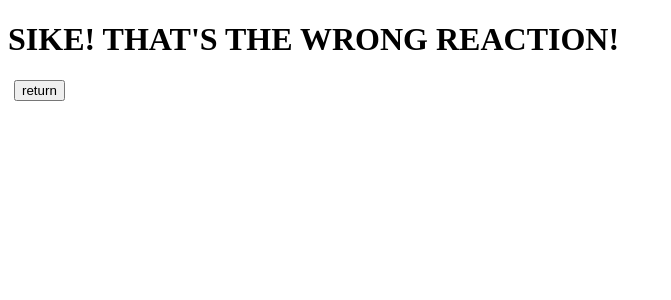
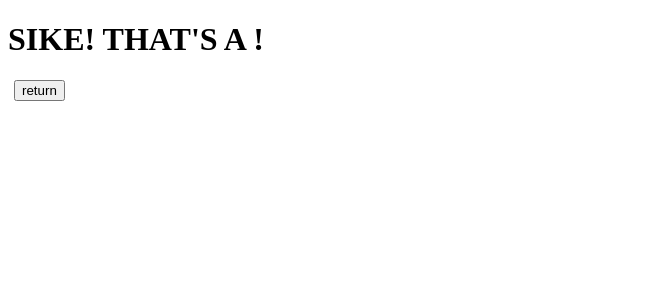
Before and after one commit to phillipma10/Organic_Chemistry_Search_Bar, a React (Create React App) app: page /reactions in a window 1280 px wide. Shown: the top 300 px of the page, without its empty margins (0-671 px from the left). Built offline with nearby package versions, Linux system fonts and the light colour scheme.

Commit message:
passing props

```diff
--- a/src/App.js
+++ b/src/App.js
@@ -10,7 +10,7 @@ function App() {
     <div>
       <Routes>
         <Route path='/' element={<HomePage/>}/>
-        <Route path='/reactions' element={<Reactions/>}/>
+        <Route path='/reactions' element={<Reactions authed={true}/>}/>
       </Routes>
     </div>
   );
--- a/src/pages/HomePage.js
+++ b/src/pages/HomePage.js
@@ -1,19 +1,22 @@
 import React, {useState} from "react";
-import { Navigate } from "react-router-dom";
+import { createSearchParams, Navigate, Link, useNavigate} from "react-router-dom";
 import compounds from '../compounds.json'
 
 
-export default function HomePage() {
+function HomePage() {
     const [searchTerm, setSearchTerm] = useState('')
     const [GoToReactions, setGoToReactions] = useState(false);
+    const navigate = useNavigate();
 
     if (GoToReactions) {
-        return <Navigate to="/reactions" />
-    }
+        return navigate("/reactions", {state: searchTerm}
+        );
+    };
+
 
     return (
         <div className="App">
-            <h1> Organic Chemistry Retrosynthesis </h1>
+            <h1> Organic Chemistry Retrosynthesis {searchTerm} </h1>
             <div>
                 <input type="text" placeholder="Search..."
                     onChange={(event) => { // Code for search filter
@@ -32,9 +35,11 @@ export default function HomePage() {
             }).map((val, key) => {
                 return (
                     <div className="user" key={key}>
-                        <p>{val.Molecule}</p>
+                        <Link to="/reactions" state={val.Molecule}>{val.Molecule}</Link>
                     </div>);
             })}
         </div>
     )
 }
+
+export default HomePage;
--- a/src/pages/Reactions.js
+++ b/src/pages/Reactions.js
@@ -1,8 +1,10 @@
 import React, {useState} from "react";
-import { Navigate } from "react-router-dom";
+import { Navigate, useLocation } from "react-router-dom";
 
 function Reactions() {
     const [GoToReactions, setGoToReactions] = useState(false);
+    const location = useLocation();
+    console.log(location);
 
     if (GoToReactions) {
         return <Navigate to= "/" />
@@ -10,7 +12,7 @@ function Reactions() {
 
     return (
         <div>
-            <h1>SIKE! THAT'S THE WRONG REACTION!</h1>
+            <h1>SIKE! THAT'S A {location.state} !</h1>
             <button style={{ marginLeft: 6 }} onClick={() => { setGoToReactions(true) }}>return</button>
         </div>
     )
```
Also changed, not shown: 1 other file (tests, documents, lock files or other folders).
